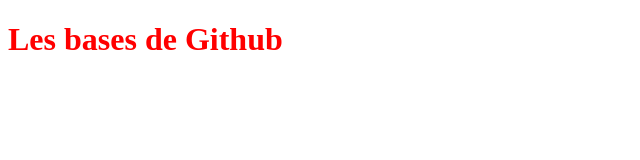
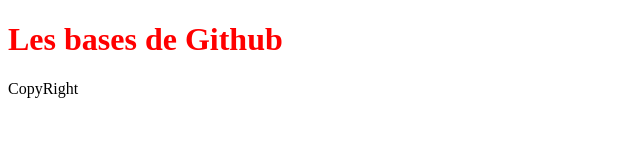
Before and after one commit to Wargent-glitch/git_practice, a plain HTML site: page index.html in a window 1280 px wide. Shown: the whole page, without its empty margins (0-640 px from the left). Drawn offline with Linux system fonts and the light colour scheme.

Commit message:
Ajout du footer depuis la branche MON_SITE_V1

```diff
--- a/index.html
+++ b/index.html
@@ -8,5 +8,9 @@
 </head>
 <body>
     <h1>Les bases de Github</h1>
+
+    <footer>
+        CopyRight
+    </footer>
 </body>
 </html>
```
